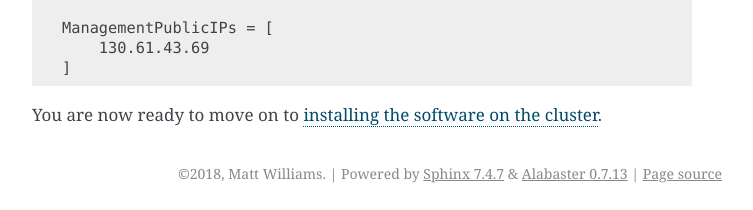
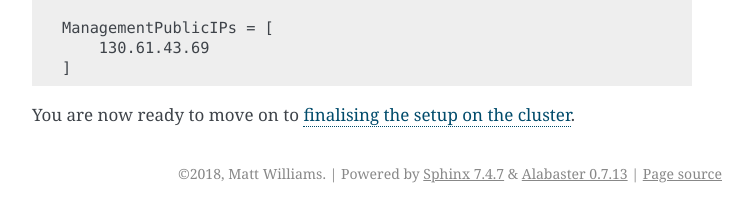
Before and after one commit to clusterinthecloud/docs, a Sphinx documentation site: the page built from source/infrastructure.rst, in a window 1280 px wide and 900 px high, scrolled down 1791 px. Shown: the part 687-897 px from the top of the window, without its empty margins (388-1141 px from the left). Built offline with Sphinx 7.4.7, drawn with Linux system fonts in a browser that asks for light colours.

Commit message:
Rename ansible page to finalise

```diff
--- a/source/index.rst
+++ b/source/index.rst
@@ -6,7 +6,7 @@ Create a cluster in the cloud
    :caption: Contents:
 
    infrastructure
-   ansible
+   finalise
    running
 
 Welcome to the documentation for cluster in the cloud.
--- a/source/infrastructure.rst
+++ b/source/infrastructure.rst
@@ -120,4 +120,4 @@ It will take some time but should return without any errors with something green
        130.61.43.69
    ]
 
-You are now ready to move on to :doc:`installing the software on the cluster <ansible>`.
+You are now ready to move on to :doc:`finalising the setup on the cluster <finalise>`.
```
Also changed, not shown: source/finalise.rst (renamed from source/ansible.rst).
